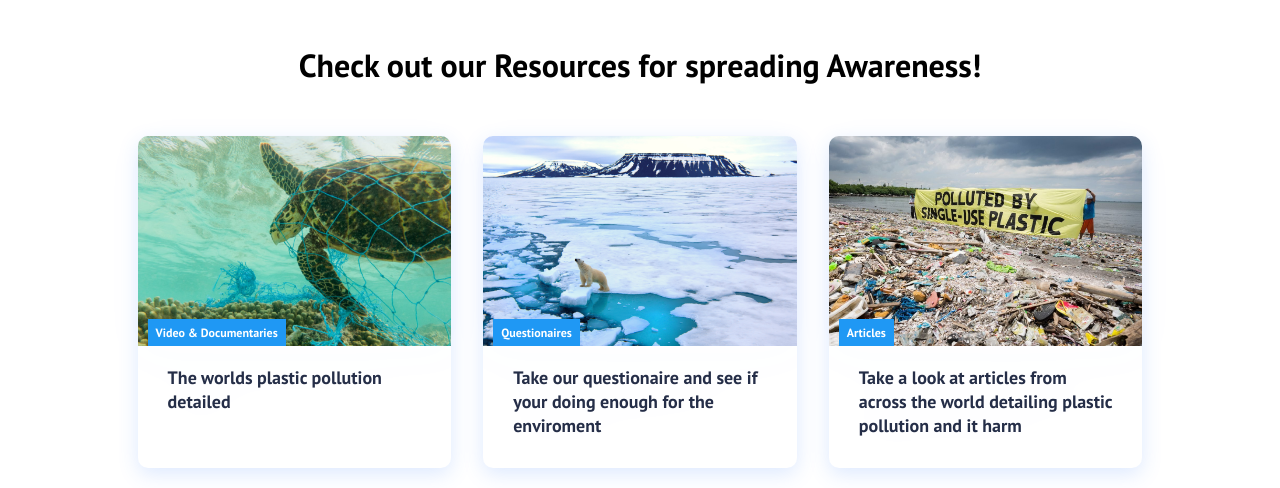
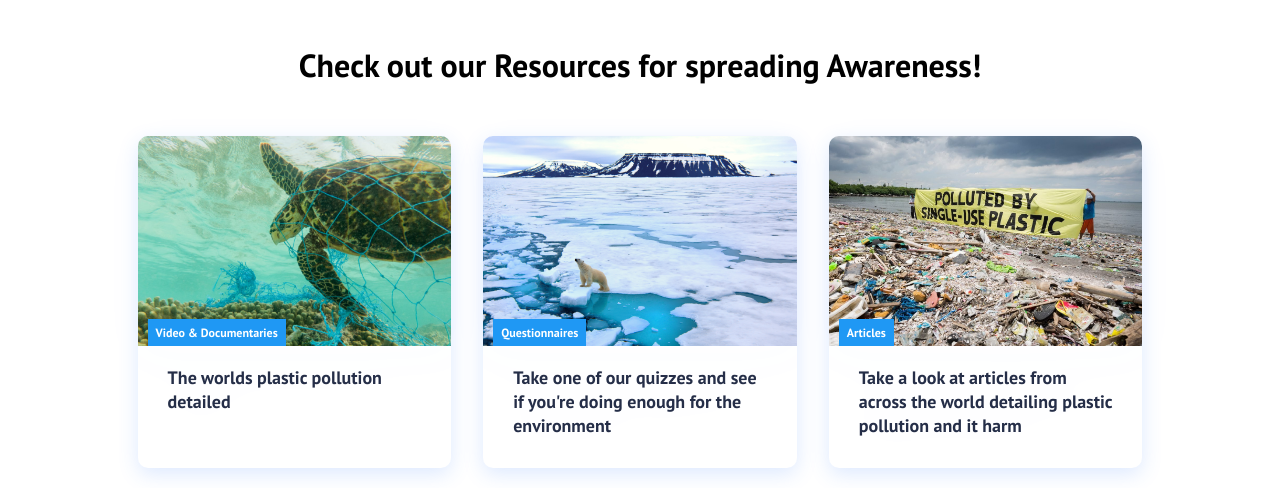
Before and after one commit to D-bose-commits/Plastic-pollution-react, a React (Create React App) app: page / in a window 1280 px wide. Shown: the part 900-1388 px from the top of the page. Built offline with nearby package versions, Linux system fonts and the light colour scheme; the HTML template or start-up script is replaced by a standard one.

Commit message:
Add files via upload

```diff
--- a/package.json
+++ b/package.json
@@ -8,6 +8,7 @@
     "@testing-library/user-event": "^7.1.2",
     "react": "^16.13.1",
     "react-dom": "^16.13.1",
+    "react-iframe": "^1.8.0",
     "react-player": "^2.7.0",
     "react-router-dom": "^5.2.0",
     "react-scripts": "3.4.1"
--- a/src/App.css
+++ b/src/App.css
@@ -8,7 +8,7 @@
 .home,
 .videosdocumentaries,
 .articles,
-.questionaires,
+.questionnaires,
 .sign-up
 {
   display: flex;
@@ -27,7 +27,7 @@
   font-size: 100px;
 }
 
-.questionaires {
+.questionnaires {
   background-image: url('/images/img-2.jpg');
   background-position: center;
   background-size: cover;
--- a/src/App.js
+++ b/src/App.js
@@ -6,7 +6,7 @@ import { BrowserRouter as Router, Switch, Route } from 'react-router-dom';
 import VideosDocumentaries from './components/pages/VideosDocumentaries';
 import Articles from './components/pages/Articles';
 import SignUp from './components/pages/SignUp';
-import Questionaires from './components/pages/Questionaire';
+import Questionnaires from './components/pages/Questionaire';
 import ReactPlayer from "react-player"
 
 function App() {
@@ -18,7 +18,7 @@ function App() {
         <Switch>
           <Route path='/' exact component={Home} />
           <Route path='/videosdocumentaries' component={VideosDocumentaries}/>
-          <Route path='/questionaires' component={Questionaires} />
+          <Route path='/questionnaires' component={Questionnaires} />
           <Route path='/articles' component={Articles} />
           <Route path='/sign-up' component={SignUp} />
         </Switch>
--- a/src/components/Cards.js
+++ b/src/components/Cards.js
@@ -17,9 +17,9 @@ function Cards() {
             />
             <CardItem
               src='images/img-2.jpg'
-              text='Take our questionaire and see if your doing enough for the enviroment'
-              label='Questionaires'
-              path='/questionaires'
+              text="Take one of our quizzes and see if you're doing enough for the environment"
+              label='Questionnaires'
+              path='/questionnaires'
             />
             <CardItem
               src='images/img-3.jpg'
--- a/src/components/Navbar.js
+++ b/src/components/Navbar.js
@@ -52,7 +52,7 @@ function Navbar() {
             </li>
             <li className='nav-item'>
               <Link
-                to='/questionaires'
+                to='/questionnaires'
                 className='nav-links'
                 onClick={closeMobileMenu}
               >
--- a/src/components/pages/Questionaire.js
+++ b/src/components/pages/Questionaire.js
@@ -1,6 +1,13 @@
+import Iframe from 'react-iframe'
 import React from 'react';
 import '../../App.css';
 
-export default function Questionaires() {
-  return <h1 className='questionaires'>Questionnaires</h1>;
-}
+export default function Questionnaires() {
+  //return <h1 className='questionnaires'>Quizzes</h1>;
+
+  return <>
+    <div className='questionnaire'>
+    <Iframe url="https://docs.google.com/forms/d/e/1FAIpQLSfQwCnuC3HDjt3AxOJ-KGhDU6tXJMQL8l274JxPl7_pfJChJg/viewform?embedded=true" width="640" height="1414" frameborder="0" marginheight="0" marginwidth="0"/>
+    </div>
+    </>
+  }
```
Also changed, not shown: 1 other file (tests, documents, lock files or other folders).
